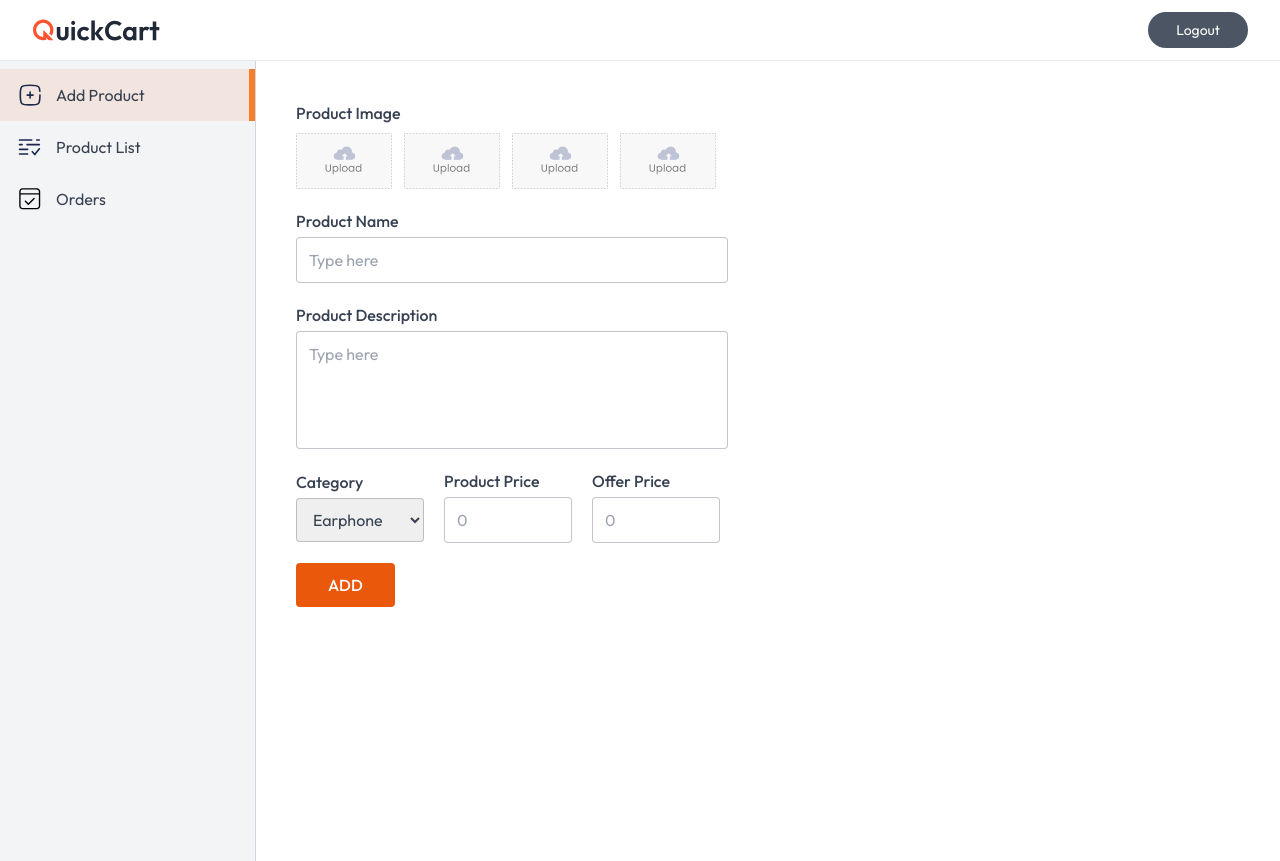
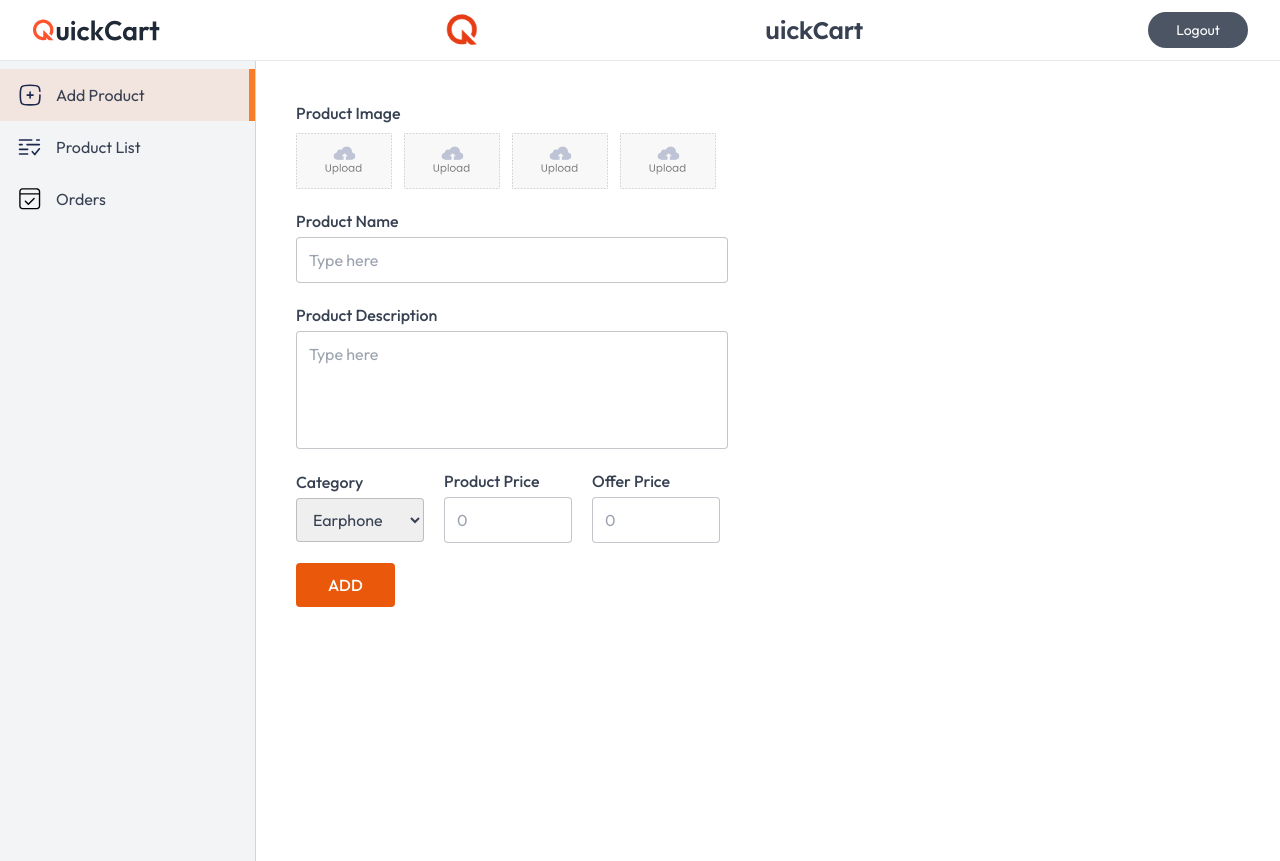
Before and after one commit to Lincoln-Madaraka/quickcart, a Next.js app: page /seller in a window 1280 px wide. Built offline with nearby package versions, Linux system fonts and the light colour scheme.

Commit message:
initialize

```diff
--- a/components/FeaturedProduct.jsx
+++ b/components/FeaturedProduct.jsx
@@ -44,7 +44,9 @@ const FeaturedProduct = () => {
               <p className="text-sm lg:text-base leading-5 max-w-60">
                 {description}
               </p>
-              <button className="flex items-center gap-1.5 bg-orange-600 px-4 py-2 rounded">
+              <button className="flex items-center gap-1.5 bg-orange-600 px-4 py-2 rounded"
+               onClick={() => window.location.href = "/checkout"}
+              >
                 Buy now <Image className="h-3 w-3" src={assets.redirect_icon} alt="Redirect Icon" />
               </button>
             </div>
--- a/components/seller/Navbar.jsx
+++ b/components/seller/Navbar.jsx
@@ -2,14 +2,31 @@ import React from 'react'
 import { assets } from '../../assets/assets'
 import Image from 'next/image'
 import { useAppContext } from '@/context/AppContext'
+
+import { Lexend } from "next/font/google";
+
+
+const lexend = Lexend({ subsets: ["latin"], weight: ["400", "600"] });
 
 const Navbar = () => {
 
   const { router } = useAppContext()
 
   return (
-    <div className='flex items-center px-4 md:px-8 py-3 justify-between border-b'>
-      <Image onClick={()=>router.push('/')} className='w-28 lg:w-32 cursor-pointer' src={assets.logo} alt="" />
+    <div className='flex items-center px-4 md:px-8 py-3 justify-between border-b dark:bg-gray-800'>
+      <Image onClick={()=>router.push('/')} className='w-28 lg:w-32 cursor-pointer dark:hidden block' src={assets.logo} alt="" />
+              <Image
+                src="/favicon.png"
+                alt="QuickCart Logo"
+                width={34}
+                height={34}
+              />
+              <span
+                className={`${lexend.className} ml-0 text-2xl font-semibold tracking-tight`}
+              >
+                uickCart
+              </span>
+
       <button className='bg-gray-600 text-white px-5 py-2 sm:px-7 sm:py-2 rounded-full text-xs sm:text-sm'>Logout</button>
     </div>
   )
```
